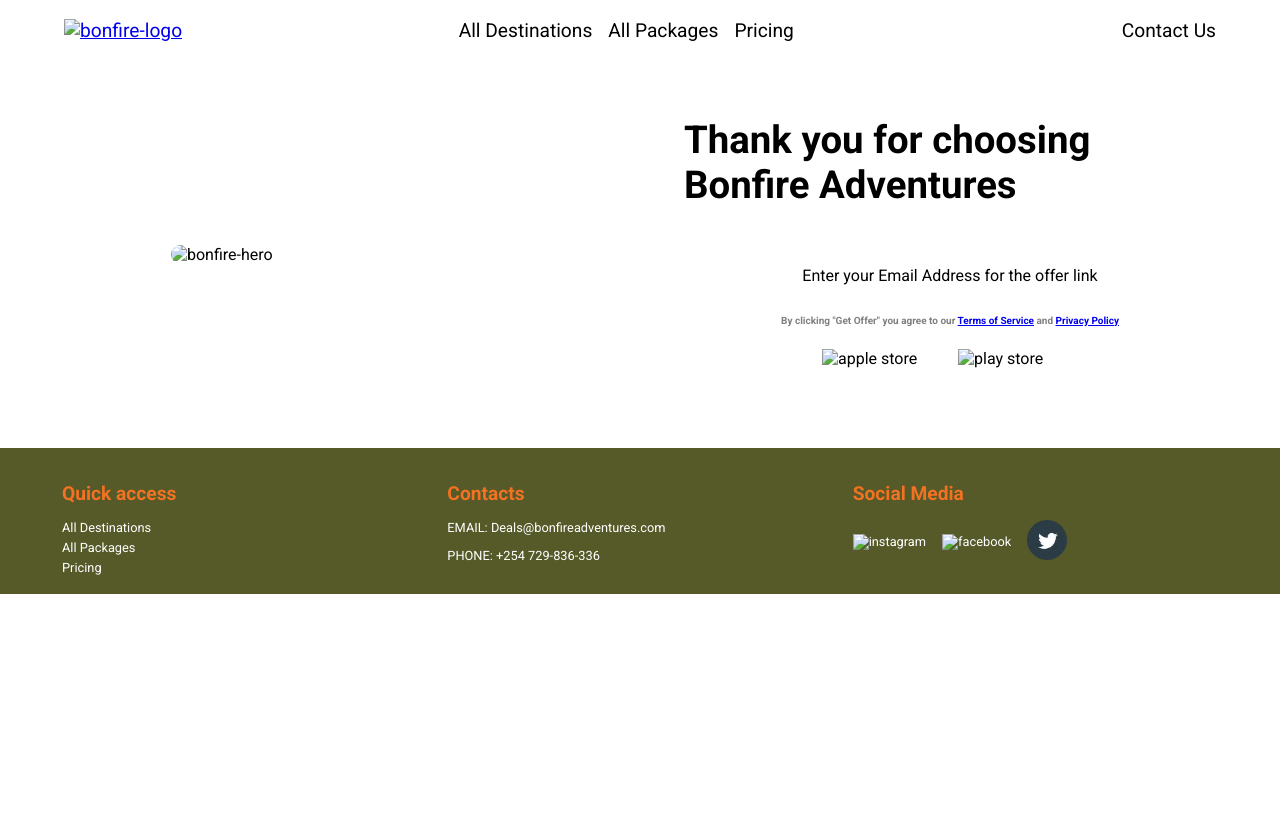
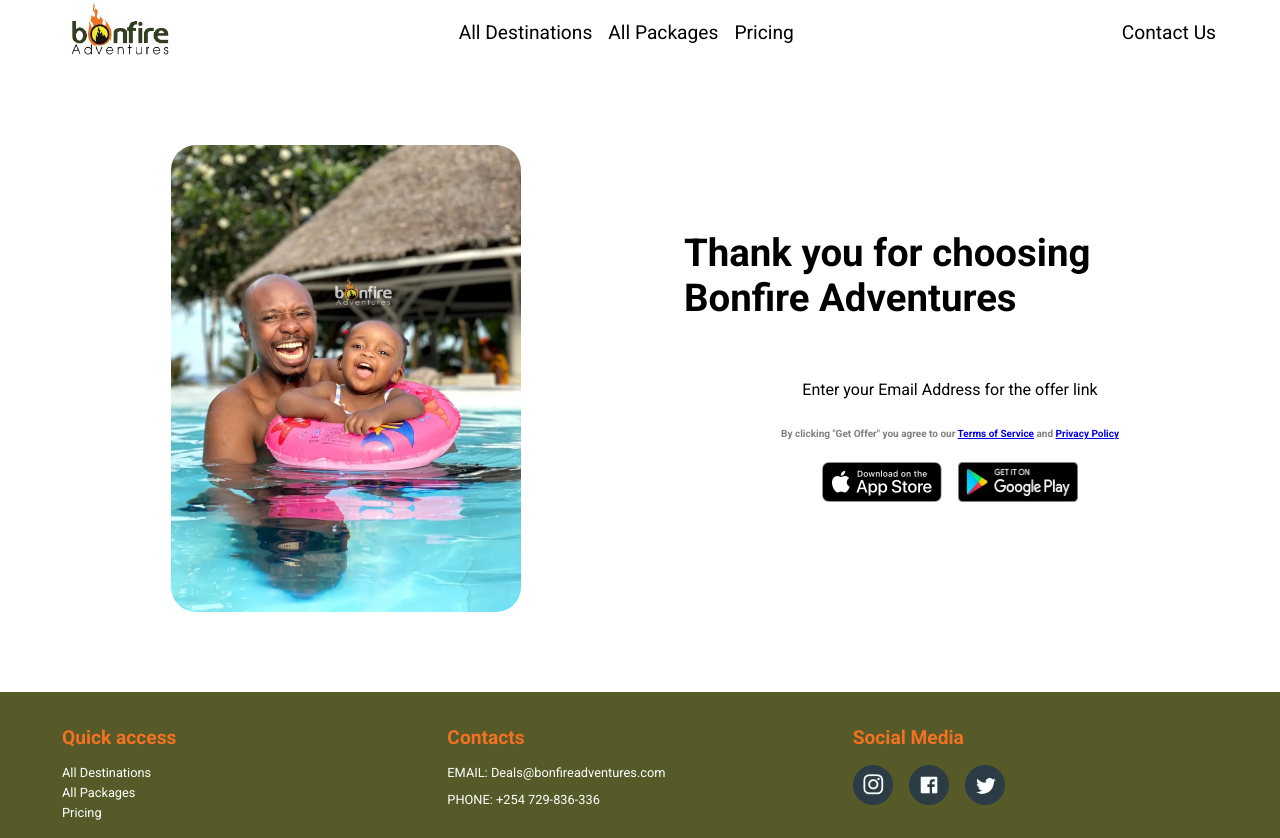
Before and after one commit to joekariuki3/bonfire-landing-page, a plain HTML site: page index.html in a window 1280 px wide. Before the commit the page ends 800 px from the top, so only its background shows below. Drawn offline with Linux system fonts and the light colour scheme; the site is published under a folder, as on GitHub Pages, so addresses that start at the root find nothing.

Commit message:
fixing image url

```diff
--- a/index.html
+++ b/index.html
@@ -18,7 +18,7 @@
     <div class="container">
         <nav class="navbar">
             <div class="logo">
-                <a href="#"><img src="/img/bonfire-logo.webp" alt="bonfire-logo" height="60px"></a>
+                <a href="#"><img src="img/bonfire-logo.webp" alt="bonfire-logo" height="60px"></a>
             </div>
             <div class="menu">
                 <a href="#">All Destinations </a>
@@ -33,7 +33,7 @@
 
         <div class="content">
             <div class="content-img">
-                <img src="/img/bonfire-hero.webp" alt="bonfire-hero">
+                <img src="img/bonfire-hero.webp" alt="bonfire-hero">
             </div>
             <div class="content-details">
                 <div class="header">
@@ -51,8 +51,8 @@
                 </div>
 
                 <div class="stores">
-                    <img src="/img/appstore.webp" alt="apple store">
-                    <img src="/img/playstore.webp" alt="play store">
+                    <img src="img/appstore.webp" alt="apple store">
+                    <img src="img/playstore.webp" alt="play store">
                 </div>
             </div>
         </div>
@@ -74,8 +74,8 @@
         <div class="socials">
             <h2>Social Media</h2>
             <div class="social-img">
-                <a href="#"><img src="/img/instagram.webp" alt="instagram"></a>
-                <a href="#"><img src="/img/facebook.webp" alt="facebook"></a>
+                <a href="#"><img src="img/instagram.webp" alt="instagram"></a>
+                <a href="#"><img src="img/facebook.webp" alt="facebook"></a>
                 <a href="#"><img src="img/twitter.webp" alt="twitter"></a>
             </div>
         </div>
```
